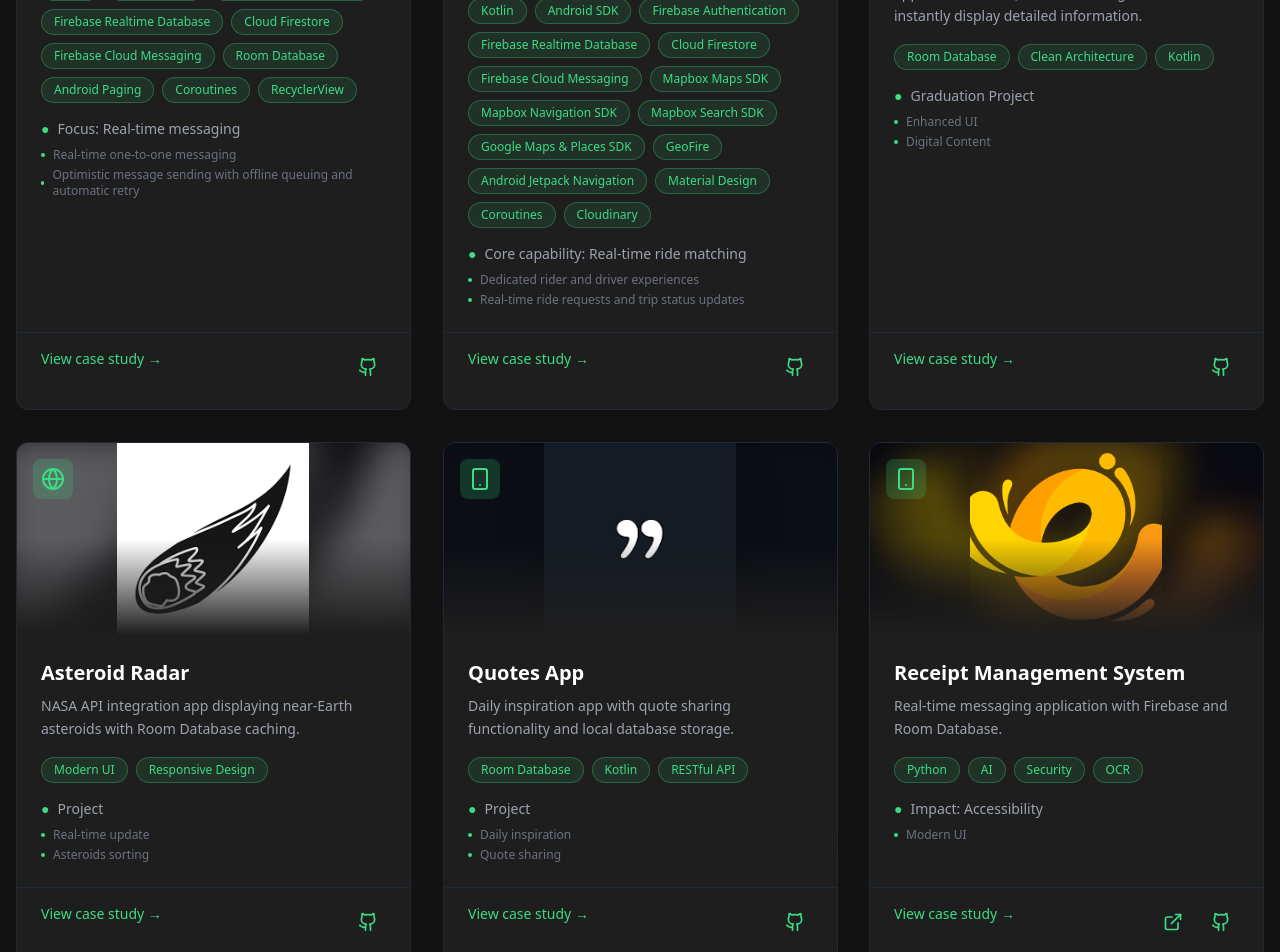
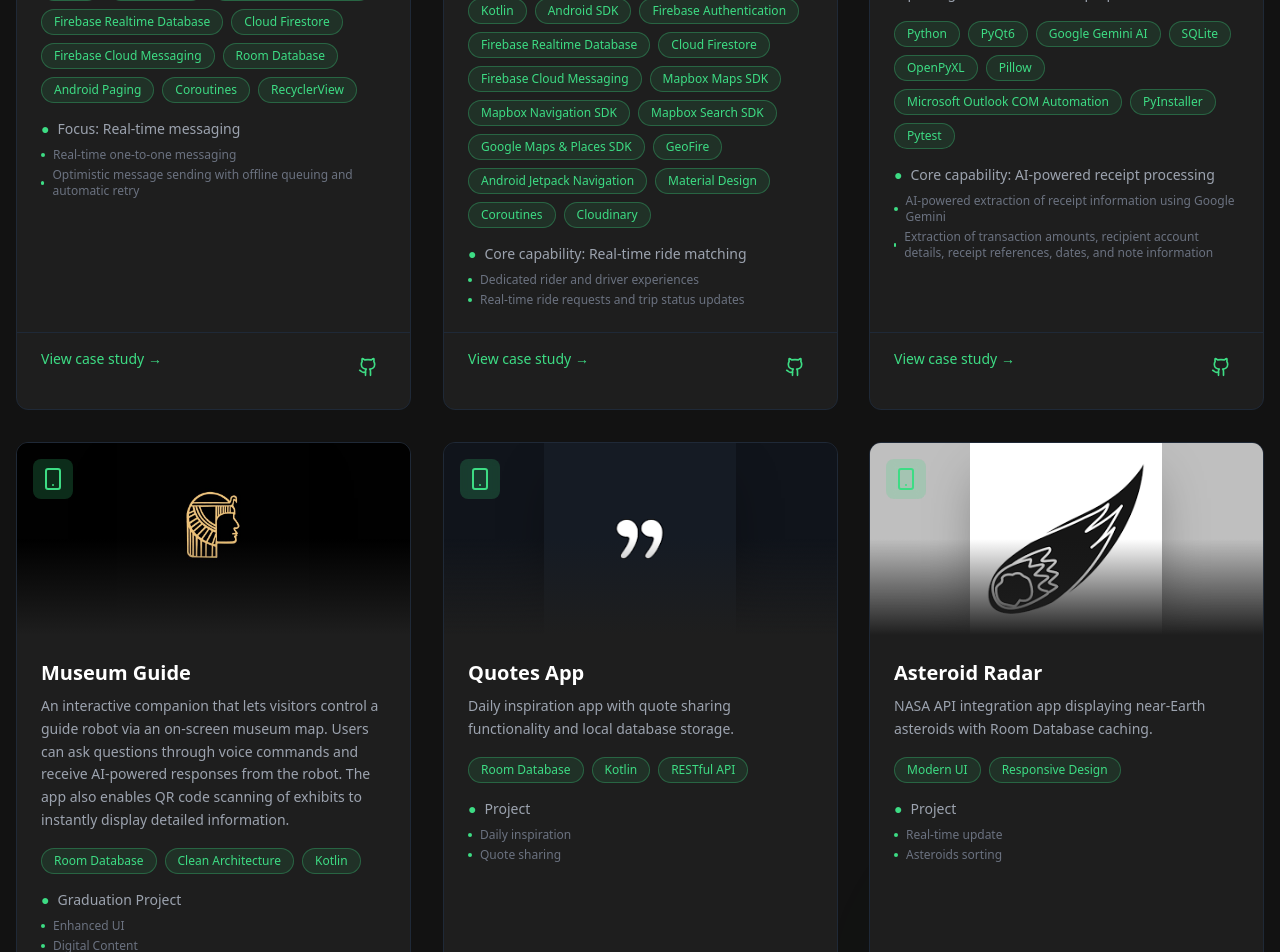
Before and after one commit to Mina-Software-Engineer/Mina-Portfolio, a React (Vite) app: page / in a window 1280 px wide. Shown: the part 1420-2372 px from the top of the page. Built offline with nearby package versions, Linux system fonts and the light colour scheme.

Commit message:
added edita project details

```diff
--- a/src/data/projects.ts
+++ b/src/data/projects.ts
@@ -1,5 +1,5 @@
 import type { LucideIcon } from 'lucide-react';
-import { Globe, Smartphone } from 'lucide-react';
+import { Globe, Monitor, Smartphone } from 'lucide-react';
 
 export type Project = {
   slug: string;
@@ -31,6 +31,7 @@
 };
 
 export const projects: Project[] = [
+  //Moonchat
   {
     slug: 'moonchat',
 
@@ -39,7 +40,7 @@
     description: 'A modern native Android messaging app built for real-time conversations, friend discovery, and reliable communication with offline support.',
 
     image: '/projects/moonchat_logo.png',
-    imageBackgroundColor: '#0C0F19',
+    imageBackgroundColor: '#090F19',
     screenshots: [
       {
         src: '/projects/moonchat-welcome.webp',
@@ -142,6 +143,7 @@
     ]
     }
   },
+  //Wassalny
   {
     slug: 'wassalny',
 
@@ -150,7 +152,7 @@
     description: 'A native Android ride-hailing application that connects riders with drivers through real-time trip requests, location tracking, route navigation, and trip status updates.',
 
     image: '/projects/wassalny_logo.png',
-    imageBackgroundColor: '#0c0b0d',
+    imageBackgroundColor: '#0C0B0D',
 
     icon: Smartphone,
 
@@ -221,12 +223,75 @@
       ]
     }
   },
+  //Edita
+  {
+    slug: 'receiptmanager',
+    title: 'Receipt Management System',
+    description: 'An AI-powered Windows desktop application developed for Edita’s Accounting Department to extract InstaPay receipt data, validate transactions, maintain SQLite records, and automate Excel reporting and Outlook email preparation.',
+    image: '/logos/ic_edita_logo.png',
+    imageBackgroundColor: '#1D1D1D',
+    icon: Monitor,
+    techStack: [
+      'Python',
+      'PyQt6',
+      'Google Gemini AI',
+      'SQLite',
+      'OpenPyXL',
+      'Pillow',
+      'Microsoft Outlook COM Automation',
+      'PyInstaller',
+      'Pytest'
+    ],
+    metrics: {
+      type: 'Core capability',
+      value: 'AI-powered receipt processing'
+    },
+    features: [
+      'AI-powered extraction of receipt information using Google Gemini',
+      'Extraction of transaction amounts, recipient account details, receipt references, dates, and note information',
+      'Receipt image previews and batch processing with progress tracking',
+      'Review and correction of extracted data before saving',
+      'Validation against approved account numbers and note numbers',
+      'Duplicate receipt detection and SQLite data persistence',
+      'Automatic generation of date-organized Excel reports',
+      'Receipt image archiving in compressed ZIP files',
+      'Outlook integration for preparing emails with report and image attachments',
+      'Configurable email recipients and application settings',
+      'Approved note-number management and Excel export',
+      'Automated tests for core application functionality'
+    ],
+    links: { github: 'https://github.com/Mina-Software-Engineer/InstaPay-Receipt-Extractor/tree/master'},
+    detail: {
+      eyebrow: 'Desktop Development · AI & Accounting Automation',
+      intro: 'InstaPay Receipt Register is a desktop application developed for Editas Accounting Department to streamline the process of registering InstaPay transactions. It combines AI-based receipt extraction, data validation, local database storage, and automated reporting in a single workflow.',
+      role:'Python Desktop Developer — responsible for application development, Gemini AI integration, receipt-processing workflows, validation rules, SQLite database management, Excel report generation, and Outlook integration.',
+
+      duration: 'Freelance project',
+      category: 'Desktop application',
+      overview:'The application is designed for accounting professionals who need to process InstaPay receipts and maintain accurate transaction records. Rather than manually transcribing receipt information and preparing reports, users can process receipt images, review the extracted values, verify transaction details, and save accepted records. The application then organizes the records into Excel reports and prepares the related email attachments, making the workflow more structured and efficient.',
+      challenge:
+      'The main challenge was reducing repetitive manual data entry without sacrificing the accuracy required for accounting workflows. AI extraction can produce incorrect or incomplete values, while duplicate receipts, unapproved accounts, and invalid note numbers can compromise record quality. The application therefore needed to combine automated extraction with explicit human review, business-rule validation, reliable persistence, and consistent report generation.',
+
+      solution:
+      'I built the application in Python with a PyQt6 desktop interface. Google Gemini AI processes receipt images and returns structured transaction data, while Pillow handles image loading and previews. Users can review extracted values before verification. A dedicated validation and database workflow checks receipt references, approved accounts, note numbers, and transaction amounts before records are saved in SQLite. OpenPyXL generates date-organized Excel reports, while the reporting module archives receipt images into ZIP files. A Windows-specific Outlook integration using pywin32 prepares emails with the generated reports and image archive attached. The code is separated into application, database, reporting, and service modules to keep the main responsibilities organized.',
+
+      nextSteps: [
+        'Improve extraction accuracy across different receipt formats and image quality levels',
+        'Expand automated tests for AI extraction, validation, and end-to-end workflows',
+        'Enhance error recovery and reporting for failed or incomplete processing',
+        'Continue improving daily report organization and accounting auditability',
+        'Evaluate additional workflow automation based on accounting department feedback'
+      ],
+    },
+  },
+  //Museum
   {
     slug: 'museum-guide',
     title: 'Museum Guide',
     description:
       'An interactive companion that lets visitors control a guide robot via an on-screen museum map. Users can ask questions through voice commands and receive AI-powered responses from the robot. The app also enables QR code scanning of exhibits to instantly display detailed information.',
     image: '/logos/museumguide.jpg',
+    imageBackgroundColor: '#010101',
     icon: Smartphone,
     techStack: ['Room Database', 'Clean Architecture', 'Kotlin'],
     metrics: { type: 'Graduation Project' },
@@ -246,33 +311,13 @@
       nextSteps: ['Add a project gallery', 'Add your contribution details', 'Add outcomes or lessons learned'],
     },
   },
-  {
-    slug: 'asteroid-radar',
-    title: 'Asteroid Radar',
-    description: 'NASA API integration app displaying near-Earth asteroids with Room Database caching.',
-    image: '/projects/asteroid_logo.png',
-    icon: Globe,
-    techStack: ['Modern UI', 'Responsive Design'],
-    metrics: { type: 'Project' },
-    features: ['Real-time update', 'Asteroids sorting'],
-    links: {github: '#' },
-    detail: {
-      eyebrow: 'Android · NASA API',
-      intro: 'A data-rich space experience for exploring near-Earth objects in a clear, approachable interface.',
-      role: 'Add your role',
-      duration: 'Add duration',
-      category: 'Mobile application',
-      overview: 'Add the project context, the data source, and what makes this experience useful or memorable.',
-      challenge: 'Add the problem you wanted to solve with NASA data.',
-      solution: 'Add the features, technical approach, and design decisions you made.',
-      nextSteps: ['Add screenshots or a video', 'Add API and caching details', 'Add project outcomes'],
-    },
-  },
+  //Quotes
   {
     slug: 'quotes-app',
     title: 'Quotes App',
     description: 'Daily inspiration app with quote sharing functionality and local database storage.',
     image: '/projects/quoteslogo.png',
+    imageBackgroundColor: '#151B24',
     icon: Smartphone,
     techStack: ['Room Database', 'Kotlin', 'RESTful API'],
     metrics: { type: 'Project' },
@@ -290,28 +335,32 @@
       nextSteps: ['Add a visual walkthrough', 'Add your responsibilities', 'Add measurable results'],
     },
   },
+  //Asteroid
   {
-    slug: 'receiptmanager',
-    title: 'Receipt Management System',
-    description: 'Real-time messaging application with Firebase and Room Database.',
-    image: '/logos/ic_edita_logo.png',
+    slug: 'asteroid-radar',
+    title: 'Asteroid Radar',
+    description: 'NASA API integration app displaying near-Earth asteroids with Room Database caching.',
+    image: '/projects/asteroid_logo.png',
+    imageBackgroundColor: '#FFFFFF',
     icon: Smartphone,
-    techStack: ['Python', 'AI', 'Security', 'OCR'],
-    metrics: { type: 'Impact', value: 'Accessibility' },
-    features: ['Modern UI'],
-    links: { github: '#', demo: '#' },
+    techStack: ['Modern UI', 'Responsive Design'],
+    metrics: { type: 'Project' },
+    features: ['Real-time update', 'Asteroids sorting'],
+    links: {github: '#' },
     detail: {
-      eyebrow: 'Desktop · Real-time communication',
-      intro: 'A modern messaging experience built around real-time conversations, reliable local data, and accessible interactions.',
+      eyebrow: 'Android · NASA API',
+      intro: 'A data-rich space experience for exploring near-Earth objects in a clear, approachable interface.',
       role: 'Add your role',
       duration: 'Add duration',
-      category: 'Desktop application',
-      overview: 'Add the story behind Moonchat, including the intended users and the experience you wanted to deliver.',
-      challenge: 'Add the communication or product challenge you explored.',
-      solution: 'Add the architecture, Firebase implementation, pagination strategy, and UX decisions.',
-      nextSteps: ['Add conversation screenshots', 'Add architecture notes', 'Add outcomes and learnings'],
+      category: 'Mobile application',
+      overview: 'Add the project context, the data source, and what makes this experience useful or memorable.',
+      challenge: 'Add the problem you wanted to solve with NASA data.',
+      solution: 'Add the features, technical approach, and design decisions you made.',
+      nextSteps: ['Add screenshots or a video', 'Add API and caching details', 'Add project outcomes'],
     },
   },
+
+
 ];
 
 export const getProjectBySlug = (slug: string) => projects.find((project) => project.slug === slug);
```
Also changed, not shown: 48 other files (tests, documents, lock files or other folders).
